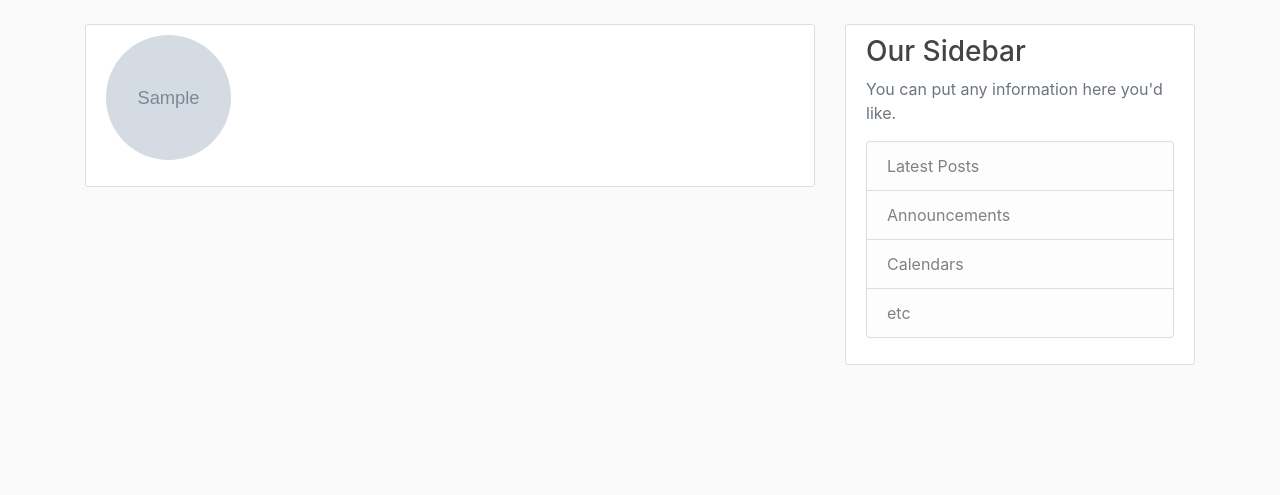
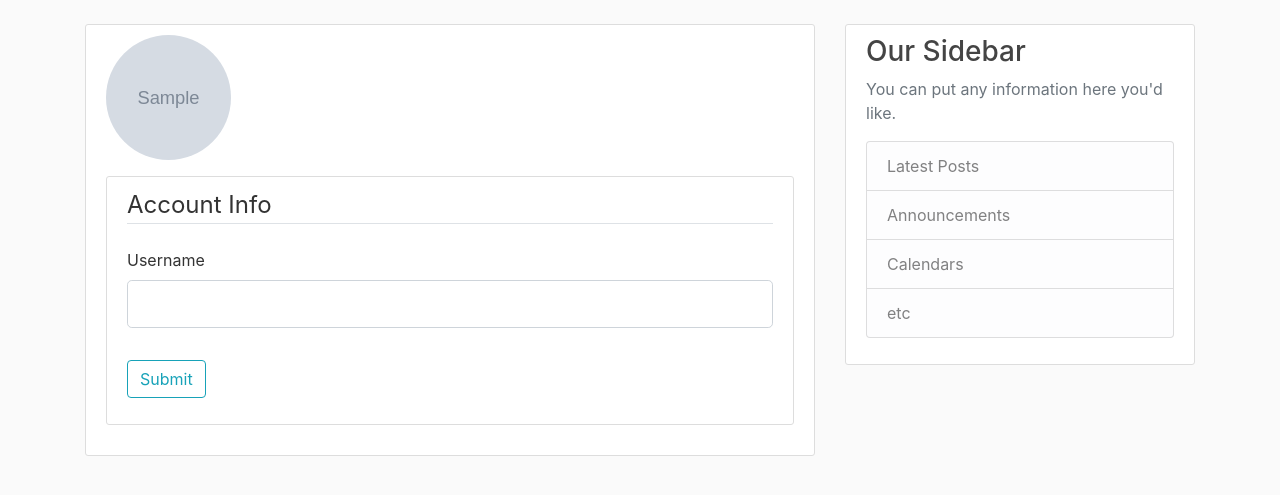
Before and after one commit to smihaylov69/Flask-API, a Flask app: template flaskblog/templates/account.html in a window 1280 px wide. Shown: the part 56-551 px from the top of the page. Run offline with Flask 3, Linux system fonts and the light colour scheme; the template is opened without the code that fills it: most values are stand-ins (such as "Sample title", 1, 10 or a date in 2020); grey boxes marked "Sample" are stand-in pictures; form fields are guessed from the names that the template uses; parts of the project's set-up code (start-up, migrations or seed data) failed here and were passed over.

Commit message:
Account.html like register.html withoput paswwords

```diff
--- a/flaskblog/templates/account.html
+++ b/flaskblog/templates/account.html
@@ -8,6 +8,30 @@
         <p class="text-secondary">{{ current_user.email }}</p>
       </div>
     </div>
-    <!-- FORM HERE -->
+    <div class="content-section">
+        <form method="POST" action="">
+            {{ form.hidden_tag() }}
+            <fieldset class="form-group">
+                <legend class="border-bottom mb-4">Account Info</legend>
+                <div class="form-group">
+                    {{ form.username.label(class="form-control-label") }}
+
+                    {% if form.username.errors %}
+                        {{ form.username(class="form-control form-control-lg is-invalid") }}
+                        <div class="invalid-feedback">
+                            {% for error in form.username.errors %}
+                                <span>{{ error }}</span>
+                            {% endfor %}
+                        </div>
+                    {% else %}
+                        {{ form.username(class="form-control form-control-lg") }}
+                    {% endif %}
+                </div>
+            </fieldset>
+            <div class="form-group">
+                {{ form.submit(class="btn btn-outline-info") }}
+            </div>
+        </form>
+    </div>
   </div>
 {% endblock content %}
```
